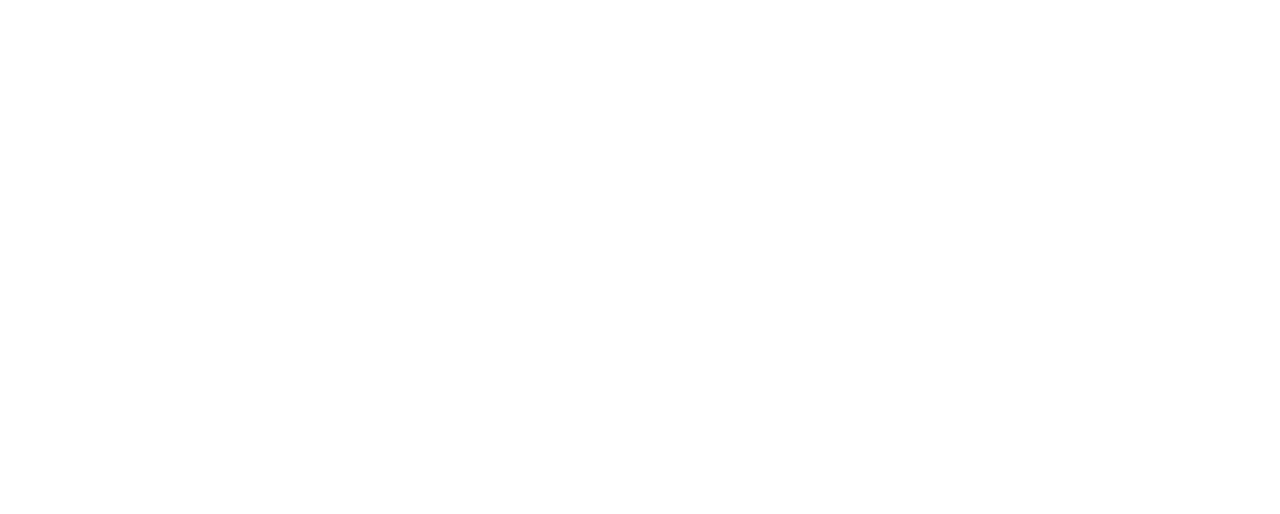
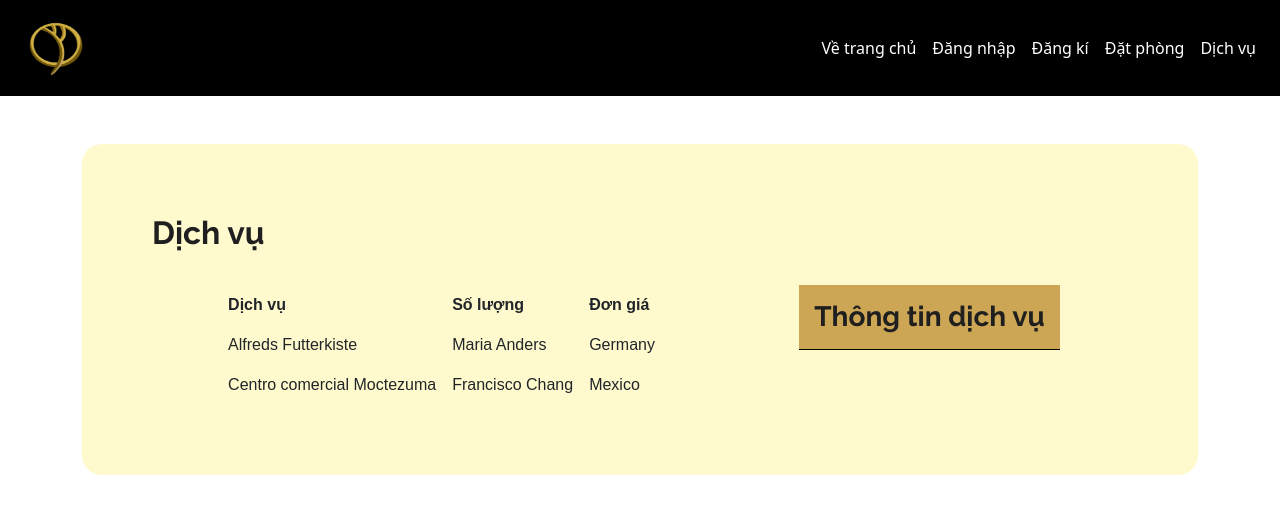
Before and after one commit to TrieuLee/clientCustomer, a React (Create React App) app: page /service in a window 1280 px wide. Shown: the top 514 px of the page. Built offline with nearby package versions, Linux system fonts and the light colour scheme.

Commit message:
cssComplete

```diff
--- a/src/App.css
+++ b/src/App.css
@@ -165,3 +165,19 @@
     padding: 10px;
 
 }
+.service-content{
+    background-color: lemonchiffon;
+    border-radius: 20px;
+    padding: 70px;
+}
+table {
+    font-family: arial, sans-serif;
+    border-collapse: collapse;
+    width: 100%;
+  }
+
+  td, th {
+    border: 1px solid #dddddd;
+    text-align: left;
+    padding: 8px;
+  }
--- a/src/App.js
+++ b/src/App.js
@@ -7,6 +7,7 @@
 import {BrowserRouter, Route, Switch} from 'react-router-dom';
 import 'bootstrap/dist/css/bootstrap.css';
 import Reservation from './pages/Reservation';
+import Service from './pages/Service';
 
 
 function App() {
@@ -19,7 +20,7 @@
             <Route path="/signin"> <SignIn/> </Route>
             <Route path="/signup"> <SignUp/> </Route>
             <Route path="/reservation"><Reservation/> </Route>
-
+            <Route path="/service"><Service/> </Route>
           </Switch>
 
       </BrowserRouter>
--- a/src/pages/Menu.js
+++ b/src/pages/Menu.js
@@ -26,6 +26,9 @@
       <li className="nav-item">
         <NavLink className="nav-link"  style={{color:'white'}} to="/reservation">Đặt phòng</NavLink>
       </li>
+      <li className="nav-item">
+        <NavLink className="nav-link"  style={{color:'white'}} to="/service">Dịch vụ</NavLink>
+      </li>
     </ul>
 
   </div>
--- /dev/null
+++ b/src/pages/Service.js
@@ -0,0 +1,44 @@
+import React from 'react';
+import Menu from './Menu';
+const Service = () => {
+    return (
+        <>
+        <Menu/>
+        <section className="service">
+        <div className="container mt-5">
+        <div className="service-content">
+        <h2 className="form-title">Dịch vụ</h2>
+        <div className="form-flex">
+            <div className='serviceName'>
+            <table>
+                <tr>
+                <th>Dịch vụ</th>
+                <th>Số lượng</th>
+                <th>Đơn giá</th>
+                </tr>
+                <tr>
+                <td>Alfreds Futterkiste</td>
+                <td>Maria Anders</td>
+                <td>Germany</td>
+                </tr>
+                <tr>
+                <td>Centro comercial Moctezuma</td>
+                <td>Francisco Chang</td>
+                <td>Mexico</td>
+                </tr>
+            </table>
+            </div>
+            <div className='basketService'>
+            <h2 className="form-title1">Thông tin dịch vụ</h2>
+            </div>
+        </div>
+        </div>
+        </div>
+
+
+        </section>
+        </>
+    );
+}
+
+export default Service;
```
